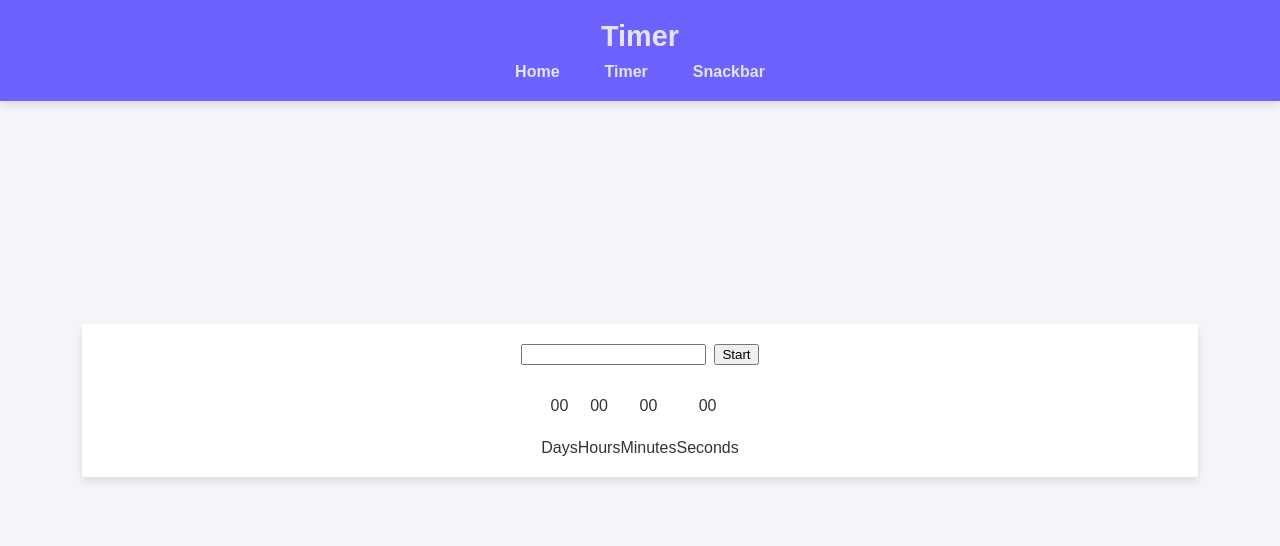
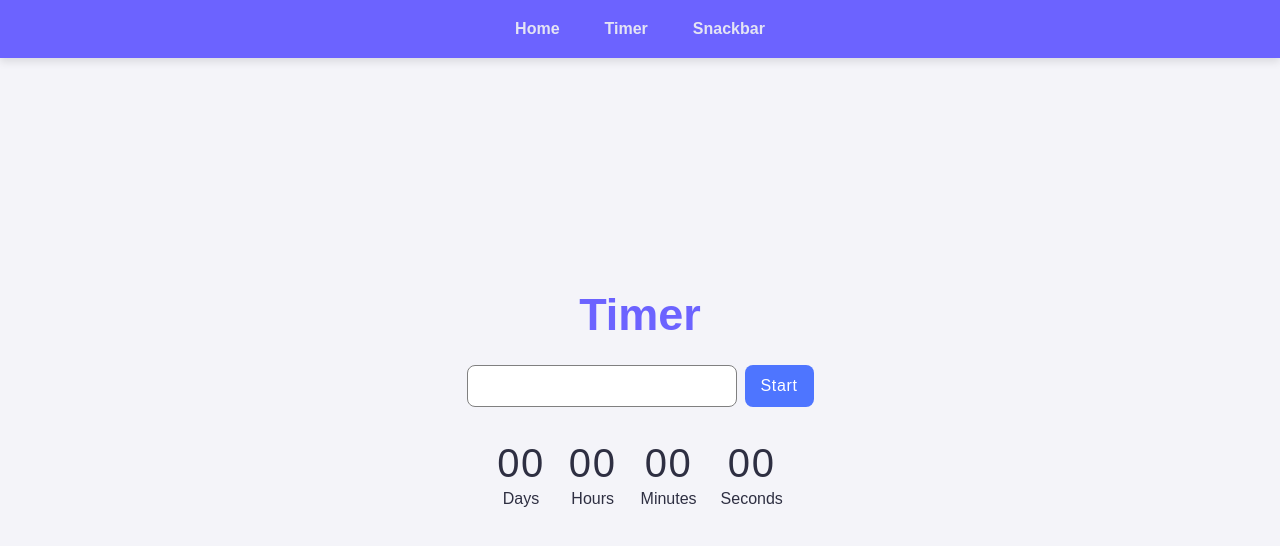
Before and after one commit to Volya16/goit-js-hw-10, a plain HTML site: page 1-timer.html in a window 1280 px wide. Drawn offline with Linux system fonts and the light colour scheme.

Commit message:
Deploying to gh-pages from @ Volya16/goit-js-hw-10@3fb26a7a1ac56b55a755dad27b8b4743b15bcc4b 🚀

```diff
--- a/1-timer.html
+++ b/1-timer.html
@@ -4,13 +4,12 @@
     <meta charset="UTF-8">
     <meta name="viewport" content="width=device-width, initial-scale=1.0">
     <title>Timer</title>
-  <script type="module" crossorigin src="/goit-js-hw-10/assets/nav-CwYWgcwU.js"></script>
-  <link rel="stylesheet" crossorigin href="/goit-js-hw-10/assets/nav-B_7qWzMG.css">
-  <link rel="stylesheet" crossorigin href="/goit-js-hw-10/assets/1-timer-CZAGCy2_.css">
+  <script type="module" crossorigin src="/goit-js-hw-10/assets/nav-Dj_5-SSV.js"></script>
+  <link rel="stylesheet" crossorigin href="/goit-js-hw-10/assets/nav-DqfKSOgw.css">
+  <link rel="stylesheet" crossorigin href="/goit-js-hw-10/assets/1-timer-mtcfnq52.css">
 </head>
 <body>
     <header class="header">
-    <h1 class="page-title">Timer</h1>
     <nav>
       <ul class="list-nav">
         <li class="list-nav-item"><a href="./index.html">Home</a></li>
@@ -19,12 +18,13 @@
       </ul>
     </nav>
   </header>
-  <div class="container">
+<main>
+<section class="timer-section">
+  <h1 class="page-title">Timer</h1>
     <div class="mini-container">
-      <input type="text" id="datetime-picker" />
-<button type="button" data-start>Start</button>
+      <input class="timer-input" type="text" id="datetime-picker" />
+<button class="timer-btn" type="button" data-start>Start</button>
     </div>
-
 <div class="timer">
   <div class="field">
     <span class="value" data-days>00</span>
@@ -43,7 +43,7 @@
     <span class="label">Seconds</span>
   </div>
 </div>
-
-  </div>
+</section>
+</main>
 </body>
 </html>
--- a/2-snackbar.js
+++ b/2-snackbar.js
@@ -1,2 +1,2 @@
-import"./assets/nav-CwYWgcwU.js";const o=document.querySelector(".feedback-form");let t={email:"",message:""};const n=()=>{try{const e=JSON.parse(localStorage.getItem("localStorageKey"));if(e===null)return;t=e;for(const l in e)o.elements[l].value=e[l]}catch(e){console.log(e)}};n();const s=e=>{const{target:l}=e,{value:r,name:a}=l;t[a]=r.trim(),localStorage.setItem("localStorageKey",JSON.stringify(t))},m=e=>{if(e.preventDefault(),t.email===""||t.message===""){alert("Fill please all fields!");return}console.log(t),o.reset(),localStorage.removeItem("localStorageKey")};o.addEventListener("input",s);o.addEventListener("submit",m);
+import"./assets/nav-Dj_5-SSV.js";const o=document.querySelector(".feedback-form");let t={email:"",message:""};const n=()=>{try{const e=JSON.parse(localStorage.getItem("localStorageKey"));if(e===null)return;t=e;for(const l in e)o.elements[l].value=e[l]}catch(e){console.log(e)}};n();const s=e=>{const{target:l}=e,{value:r,name:a}=l;t[a]=r.trim(),localStorage.setItem("localStorageKey",JSON.stringify(t))},m=e=>{if(e.preventDefault(),t.email===""||t.message===""){alert("Fill please all fields!");return}console.log(t),o.reset(),localStorage.removeItem("localStorageKey")};o.addEventListener("input",s);o.addEventListener("submit",m);
 //# sourceMappingURL=2-snackbar.js.map
--- a/assets/1-timer-CZAGCy2_.css
+++ /dev/null
@@ -1 +0,0 @@
-*,*:before,*:after{box-sizing:border-box}h1,h2,h3,h4,h5,h6,ul{margin:0}body{padding:20px;height:100vh;display:flex;justify-content:center;align-items:center}.container{display:flex;flex-direction:column;justify-content:center;align-items:center;margin:0 auto}.mini-container{display:flex;gap:8px}.timer{display:flex;margin-top:32px}.field{display:flex;flex-direction:column;gap:24px}
--- a/assets/nav-B_7qWzMG.css
+++ /dev/null
@@ -1 +0,0 @@
-body{font-family:Arial,sans-serif;margin:0;padding:0;background-color:#f4f4f9;color:#333;height:100vh;display:flex;flex-direction:column;align-items:center}.header{background-color:#6c63ff;padding:20px;width:100%;text-align:center;position:fixed;top:0;left:0;box-shadow:0 4px 8px #0000001a;z-index:1000}.page-title{font-size:1.8em;color:#e4e4f4;margin:0 0 10px}.list-nav{list-style-type:none;padding:0;margin:0;display:flex;justify-content:center;gap:15px}.list-nav-item a{text-decoration:none;color:#e4e4f4;font-weight:700;padding:10px 15px;border-radius:5px;transition:background-color .3s,color .3s}.list-nav-item a:hover{background-color:#e4e4f4;color:#6c63ff}.container{max-width:1200px;width:90%;padding:20px;margin-top:120px;background-color:#fff;text-align:center;box-shadow:0 4px 8px #0000001a}
--- a/assets/nav-CwYWgcwU.js
+++ b/assets/nav-Dj_5-SSV.js
@@ -1,2 +1,2 @@
 (function(){const t=document.createElement("link").relList;if(t&&t.supports&&t.supports("modulepreload"))return;for(const e of document.querySelectorAll('link[rel="modulepreload"]'))i(e);new MutationObserver(e=>{for(const r of e)if(r.type==="childList")for(const o of r.addedNodes)o.tagName==="LINK"&&o.rel==="modulepreload"&&i(o)}).observe(document,{childList:!0,subtree:!0});function s(e){const r={};return e.integrity&&(r.integrity=e.integrity),e.referrerPolicy&&(r.referrerPolicy=e.referrerPolicy),e.crossOrigin==="use-credentials"?r.credentials="include":e.crossOrigin==="anonymous"?r.credentials="omit":r.credentials="same-origin",r}function i(e){if(e.ep)return;e.ep=!0;const r=s(e);fetch(e.href,r)}})();
-//# sourceMappingURL=nav-CwYWgcwU.js.map
+//# sourceMappingURL=nav-Dj_5-SSV.js.map
--- /dev/null
+++ b/assets/nav-DqfKSOgw.css
@@ -0,0 +1 @@
+body{font-family:Arial,sans-serif;margin:0;padding:0;background-color:#f4f4f9;color:#333;height:100vh;display:flex;flex-direction:column;align-items:center}.header{background-color:#6c63ff;padding:20px;width:100%;text-align:center;position:fixed;top:0;left:0;box-shadow:0 4px 8px #0000001a;z-index:1000}.list-nav{list-style-type:none;padding:0;margin:0;display:flex;justify-content:center;gap:15px}.list-nav-item a{text-decoration:none;color:#e4e4f4;font-weight:700;padding:10px 15px;border-radius:5px;transition:background-color .3s,color .3s}.list-nav-item a:hover{background-color:#e4e4f4;color:#6c63ff}.container{max-width:1200px;width:90%;padding:20px;margin-top:120px;background-color:#fff;text-align:center;box-shadow:0 4px 8px #0000001a}
```
Also changed, not shown: 2-snackbar.html (+2 -2 lines), assets/1-timer-mtcfnq52.css (added, +1 -0 lines), 2 other files.
